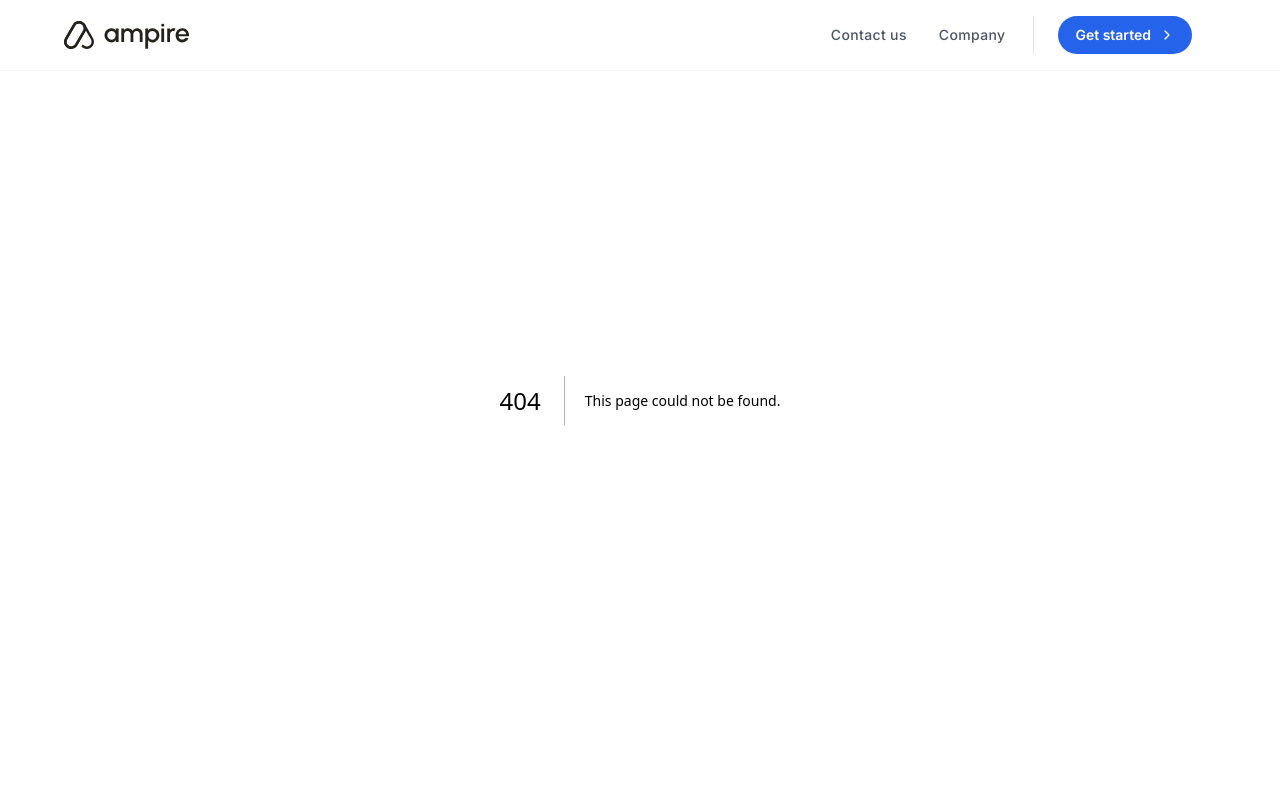
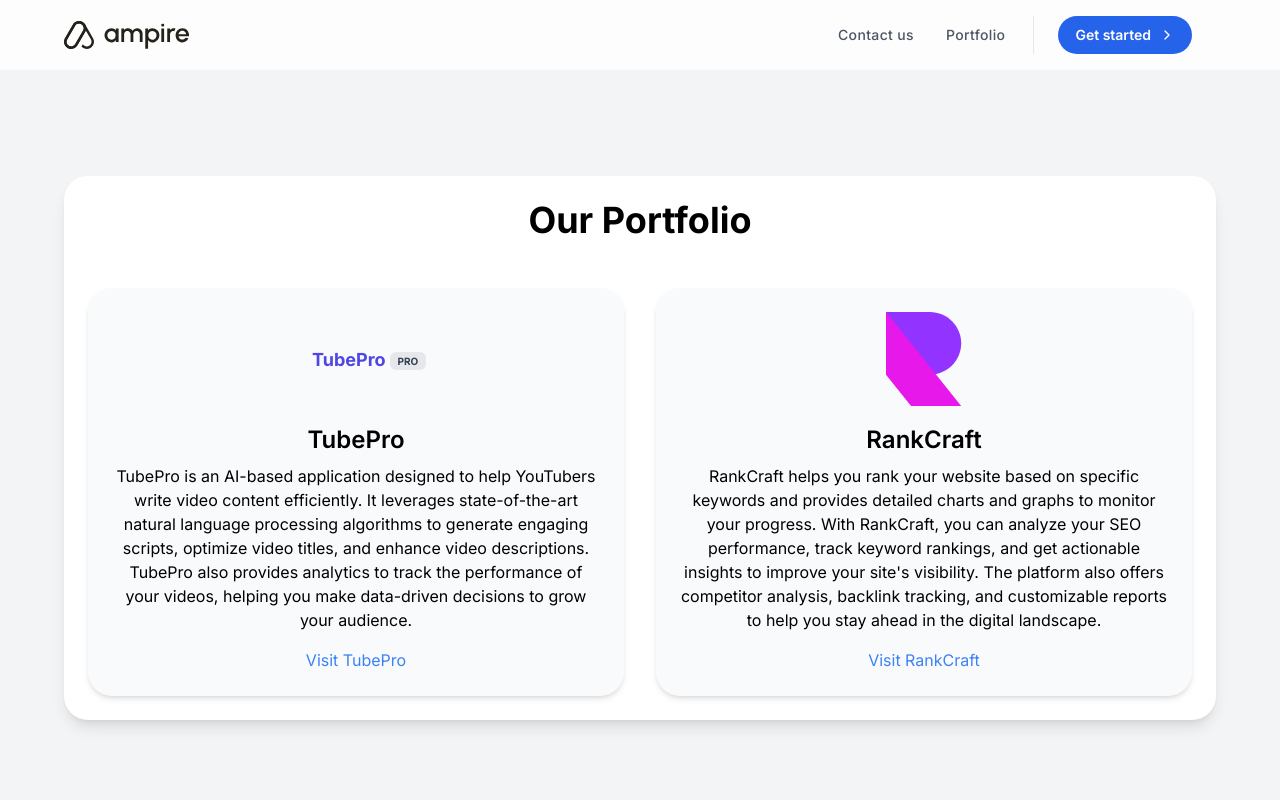
Before and after one commit to gokula-krishnan-r-dev/agency, a Next.js app: page /portfolio in a window 1280 px wide. Before the commit this address had no page. Shown: the top 800 px of the page. Built offline with nearby package versions, Linux system fonts and the light colour scheme.

Commit message:
Refactor footer and header links to use "/portfolio" instead of "#contact"

```diff
--- /dev/null
+++ b/src/app/portfolio/page.tsx
@@ -0,0 +1,74 @@
+import React from "react";
+
+const projects = [
+  {
+    id: 1,
+    name: "TubePro",
+    logo: "https://via.placeholder.com/150",
+    description:
+      "TubePro is an AI-based application designed to help YouTubers write video content efficiently. It leverages state-of-the-art natural language processing algorithms to generate engaging scripts, optimize video titles, and enhance video descriptions. TubePro also provides analytics to track the performance of your videos, helping you make data-driven decisions to grow your audience.",
+    link: "https://tubepro.co",
+    linkText: "Visit TubePro",
+  },
+  {
+    id: 2,
+    name: "RankCraft",
+    logo: "/rankcraft.svg",
+    description:
+      "RankCraft helps you rank your website based on specific keywords and provides detailed charts and graphs to monitor your progress. With RankCraft, you can analyze your SEO performance, track keyword rankings, and get actionable insights to improve your site's visibility. The platform also offers competitor analysis, backlink tracking, and customizable reports to help you stay ahead in the digital landscape.",
+    link: "https://rankcraft.com",
+    linkText: "Visit RankCraft",
+  },
+];
+
+const Page = () => {
+  return (
+    <div className="min-h-screen  bg-gray-100">
+      <div className="pt-44">
+        <div className="max-w-6xl mx-auto p-6 bg-white shadow-lg rounded-3xl">
+          <h1 className="text-4xl font-bold text-center mb-12">
+            Our Portfolio
+          </h1>
+          <div className="grid grid-cols-1 md:grid-cols-2 gap-8">
+            {projects.map((project) => (
+              <div
+                key={project.id}
+                className="flex flex-col items-center bg-gray-50 p-6 rounded-3xl shadow-md"
+              >
+                {project.id === 2 ? (
+                  <img
+                    src={project.logo}
+                    alt={`${project.name} Logo`}
+                    className="w-24 h-24 mb-4"
+                  />
+                ) : (
+                  <a
+                    href="tubepro.co"
+                    className="text-lg w-24 h-24 mb-4 flex items-center transition focus-visible:ring-2 focus-visible:ring-offset-2 focus-visible:ring-indigo-500 focus-visible:outline-none focus-visible:shadow-outline-indigo rounded-full px-2 -ml-2"
+                  >
+                    <span className="font-bold text-indigo-600">TubePro</span>{" "}
+                    <span className="uppercase mt-0.5 leading-none text-[10px] ml-1 font-bold bg-gray-200 text-slate-700 px-2 py-1 rounded-md">
+                      PRO
+                    </span>{" "}
+                  </a>
+                )}
+                <h2 className="text-2xl font-semibold mb-2">{project.name}</h2>
+                <p className="text-center text-pretty mb-4">
+                  {project.description}
+                </p>
+                <a
+                  href={project.link}
+                  className="text-blue-500 hover:underline"
+                >
+                  {project.linkText}
+                </a>
+              </div>
+            ))}
+          </div>
+        </div>
+      </div>
+    </div>
+  );
+};
+
+export default Page;
--- a/src/components/footer.tsx
+++ b/src/components/footer.tsx
@@ -34,9 +34,9 @@
             <li>
               <a
                 className="block transition hover:text-primary dark:hover:text-primaryLight md:px-4"
-                href="#contact"
+                href="/portfolio"
               >
-                <span>Company</span>
+                <span>Porfolio</span>
               </a>
             </li>
           </ul>
--- a/src/components/header.tsx
+++ b/src/components/header.tsx
@@ -95,9 +95,9 @@
                     <li>
                       <a
                         className="block transition hover:text-primary dark:hover:text-primaryLight md:px-4"
-                        href="#contact"
+                        href="/portfolio"
                       >
-                        <span>Company</span>
+                        <span>Portfolio</span>
                       </a>
                     </li>
                   </ul>
```
Also changed, not shown: public/rankcraft.svg (added).
